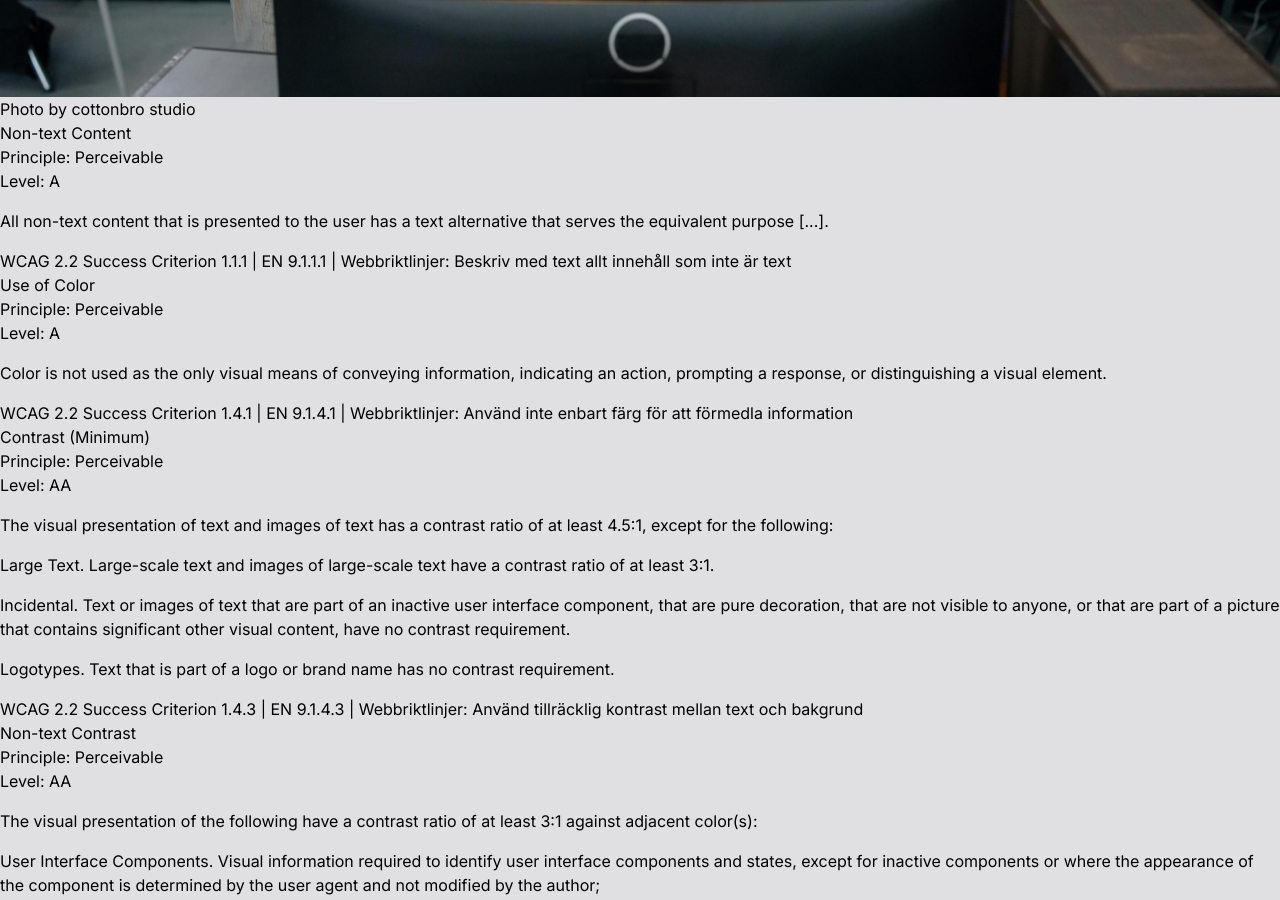
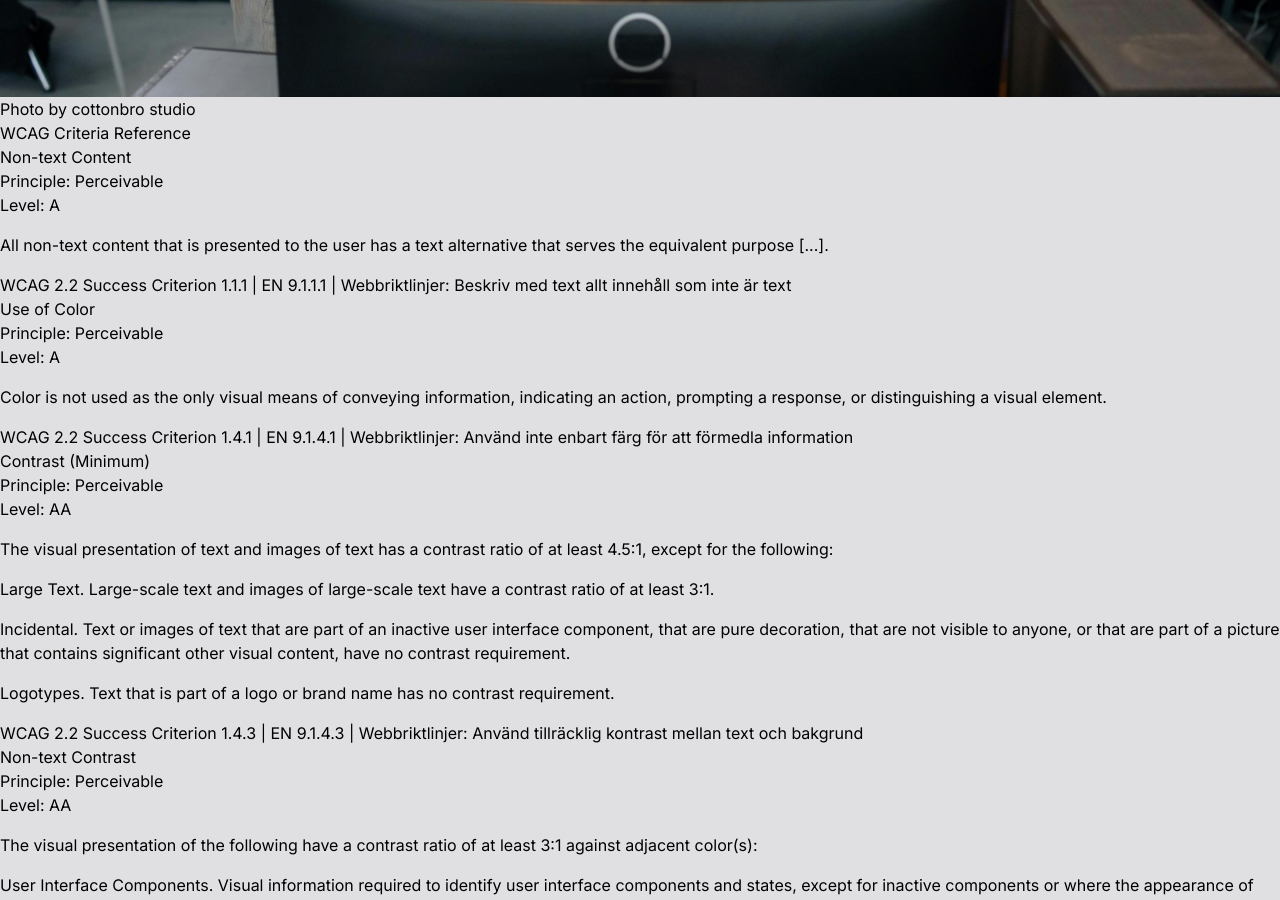
Before and after one commit to freddiekaplan-cme/accessibility, a Next.js app: page /criteria in a window 1280 px wide. Shown: the part 1100-2000 px from the top of the page. Built offline with nearby package versions, Linux system fonts and the light colour scheme.

Commit message:
Refactoring for accessibility and adding header after audit.

```diff
--- a/app/criteria/page.tsx
+++ b/app/criteria/page.tsx
@@ -46,11 +46,17 @@ const Page = () => {
 					src={collaborativeImg}
 					alt="A group of men are discussing and pointing at a computer monitor."
 				/>
-				<div className="mb-8 text-right text-sm underline">
-					<Link href="https://www.pexels.com/photo/team-discussing-project-at-a-computer-6804084/">
+				<div className="mb-8 text-right text-sm">
+					<Link
+						className="underline"
+						href="https://www.pexels.com/photo/team-discussing-project-at-a-computer-6804084/"
+					>
 						Photo by cottonbro studio
 					</Link>
 				</div>
+				<h3 className="text-center text-xl font-bold mb-8">
+					WCAG Criteria Reference
+				</h3>
 
 				{criteria.map((item) => (
 					<Criteria
```
